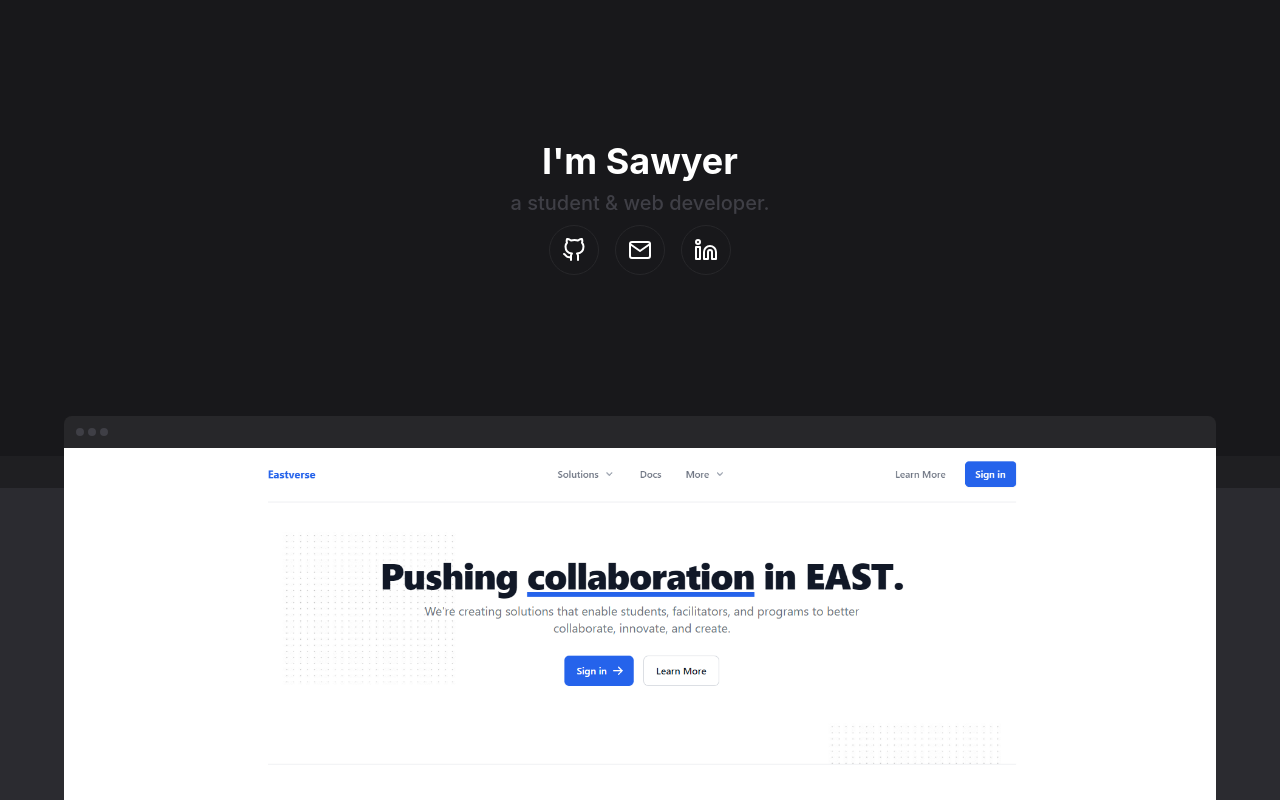
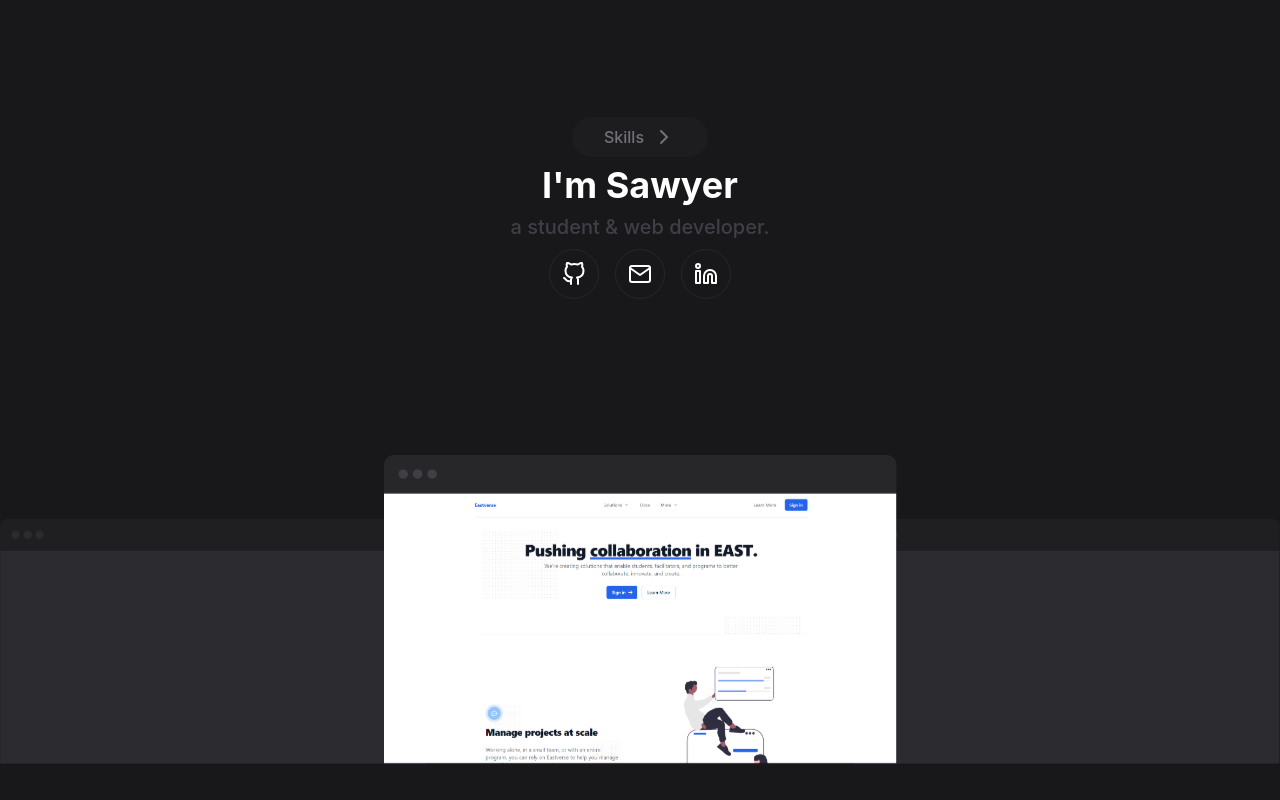
Before and after one commit to sqwyer/portfolio, a Next.js app: page / in a window 1280 px wide. Built offline with nearby package versions, Linux system fonts and the light colour scheme.

Commit message:
Create functional slider

```diff
--- a/package.json
+++ b/package.json
@@ -12,7 +12,8 @@
 		"next": "12.2.0",
 		"react": "18.2.0",
 		"react-dom": "18.2.0",
-		"react-feather": "^2.0.10"
+		"react-feather": "^2.0.10",
+		"swiper": "^8.3.2"
 	},
 	"devDependencies": {
 		"@types/node": "18.0.0",
--- a/src/components/Slider.tsx
+++ b/src/components/Slider.tsx
@@ -1,61 +1,96 @@
+import { Swiper, SwiperSlide } from "swiper/react";
+
+import "swiper/css";
+
 import eastverse from "../../public/eastverse.png";
 import na from "../../public/na.png";
 import Image from "next/image";
 
-function open(page: string) {
-	window.open("/projects/" + page, "_self");
+import styles from "../styles/hoverimage.module.css";
+
+function HoverImage({ alt, children }: { alt: string; children: any }) {
+	return (
+		<div className={styles.hoverimage + " relative"}>
+			{children}
+			<div className="absolute top-0 left-0 bottom-0 right-0 opacity-0 bg-black/10 text-white hover:opacity-100 z-50  duration-100">
+				<h1 className="drop-shadow-lg shadow-black/50 text-xl font-bold m-auto">
+					{alt}
+				</h1>
+			</div>
+		</div>
+	);
 }
 
 export default function Slider() {
 	return (
 		<>
-			<div className="relative w-100">
-				<div
-					className="flex flex-col w-xl absolute right-1/2 mt-10 opacity-50 cursor-pointer hover:opacity-60 transition duration-75"
-					style={{ transform: "translate(-25%)" }}
+			<Swiper
+				slidesPerView={3}
+				spaceBetween={0}
+				slidesPerGroup={1}
+				loop={true}
+				loopedSlides={3}
+				centeredSlides={true}
+				loopFillGroupWithBlank={true}
+				className="mySwiper mt-auto flex"
 			>
+				<SwiperSlide
+					onClick={() => window.open("/projects/epm", "_self")}
+				>
+					<div className="flex flex-col cursor-pointer transition duration-75">
 						<div className="p-3 rounded-t-lg bg-zinc-800 flex flex-row gap-1">
 							<div className="p-1 bg-zinc-700 rounded-full"></div>
 							<div className="p-1 bg-zinc-700 rounded-full"></div>
 							<div className="p-1 bg-zinc-700 rounded-full"></div>
 						</div>
-					<div>
-						<Image src={na} alt="thumbnail" layout="responsive" />
+						<div className="relative">
+							<HoverImage alt="Eastverse">
+								<Image
+									src={eastverse}
+									alt="thumbnail"
+									layout="responsive"
+								/>
+							</HoverImage>
 						</div>
 					</div>
-
-				<div
-					className="flex flex-col w-xl absolute left-1/2 mt-10 opacity-50 cursor-pointer hover:opacity-60 transition duration-75"
-					style={{ transform: "translate(25%)" }}
-				>
+				</SwiperSlide>
+				<SwiperSlide>
+					<div className="flex flex-col cursor-pointer transition duration-75">
 						<div className="p-3 rounded-t-lg bg-zinc-800 flex flex-row gap-1">
 							<div className="p-1 bg-zinc-700 rounded-full"></div>
 							<div className="p-1 bg-zinc-700 rounded-full"></div>
 							<div className="p-1 bg-zinc-700 rounded-full"></div>
 						</div>
-					<div>
-						<Image src={na} alt="thumbnail" layout="responsive" />
+						<div className="relative">
+							<HoverImage alt="Coming Soon">
+								<Image
+									src={na}
+									alt="thumbnail"
+									layout="responsive"
+								/>
+							</HoverImage>
 						</div>
 					</div>
-
-				<div
-					className="flex flex-col w-xl absolute left-1/2 cursor-pointer"
-					style={{ transform: "translate(-50%)" }}
-				>
+				</SwiperSlide>
+				<SwiperSlide>
+					<div className="flex flex-col cursor-pointer transition duration-75">
 						<div className="p-3 rounded-t-lg bg-zinc-800 flex flex-row gap-1">
 							<div className="p-1 bg-zinc-700 rounded-full"></div>
 							<div className="p-1 bg-zinc-700 rounded-full"></div>
 							<div className="p-1 bg-zinc-700 rounded-full"></div>
 						</div>
-					<div onClick={() => open("epm")}>
+						<div className="relative">
+							<HoverImage alt="Coming Soon">
 								<Image
-							src={eastverse}
+									src={na}
 									alt="thumbnail"
 									layout="responsive"
 								/>
+							</HoverImage>
 						</div>
 					</div>
-			</div>
+				</SwiperSlide>
+			</Swiper>
 		</>
 	);
 }
--- a/src/pages/index.tsx
+++ b/src/pages/index.tsx
@@ -1,6 +1,6 @@
 import type { NextPage } from "next";
 import Head from "next/head";
-import { GitHub, Linkedin, Mail } from "react-feather";
+import { ChevronRight, GitHub, Linkedin, Mail } from "react-feather";
 import Slider from "../components/Slider";
 
 const Home: NextPage = () => {
@@ -14,6 +14,9 @@ const Home: NextPage = () => {
 
 			<div className="w-screen h-screen flex flex-col bg-zinc-900 font-inter overflow-hidden">
 				<div className="flex flex-col justify-center items-center p-4 gap-2 flex-1">
+					<div className="rounded-full bg-zinc-800/40 px-8 py-2 flex flex-row gap-2 justify-center font-medium text-zinc-500 cursor-pointer hover:bg-zinc-800/50 transition duration-75">
+						Skills <ChevronRight />
+					</div>
 					<h1 className="text-white text-4xl font-bold">
 						I&apos;m Sawyer
 					</h1>
@@ -44,7 +47,7 @@ const Home: NextPage = () => {
 						</div>
 					</div>
 				</div>
-				<div className="flex-1">
+				<div className="flex-1 justify-start">
 					<Slider />
 				</div>
 			</div>
--- /dev/null
+++ b/src/pages/test.tsx
@@ -0,0 +1,83 @@
+// Import Swiper React components
+import { Swiper, SwiperSlide } from "swiper/react";
+
+// Import Swiper styles
+import "swiper/css";
+import "swiper/css/pagination";
+import "swiper/css/navigation";
+
+// import required modules
+import { Pagination, Navigation } from "swiper";
+
+import eastverse from "../../public/eastverse.png";
+import na from "../../public/na.png";
+import Image from "next/image";
+
+export default function Test() {
+	return (
+		<>
+			<Swiper
+				slidesPerView={3}
+				spaceBetween={0}
+				slidesPerGroup={3}
+				loop={true}
+				loopFillGroupWithBlank={true}
+				pagination={{
+					clickable: true,
+				}}
+				navigation={false}
+				modules={[Pagination, Navigation]}
+				className="mySwiper"
+			>
+				<SwiperSlide>
+					<div className="flex flex-col opacity-50 cursor-pointer hover:opacity-60 transition duration-75">
+						<div className="p-3 rounded-t-lg bg-zinc-800 flex flex-row gap-1">
+							<div className="p-1 bg-zinc-700 rounded-full"></div>
+							<div className="p-1 bg-zinc-700 rounded-full"></div>
+							<div className="p-1 bg-zinc-700 rounded-full"></div>
+						</div>
+						<div>
+							<Image
+								src={na}
+								alt="thumbnail"
+								layout="responsive"
+							/>
+						</div>
+					</div>
+				</SwiperSlide>
+				<SwiperSlide>
+					<div className="flex flex-col cursor-pointer transition duration-75">
+						<div className="p-3 rounded-t-lg bg-zinc-800 flex flex-row gap-1">
+							<div className="p-1 bg-zinc-700 rounded-full"></div>
+							<div className="p-1 bg-zinc-700 rounded-full"></div>
+							<div className="p-1 bg-zinc-700 rounded-full"></div>
+						</div>
+						<div>
+							<Image
+								src={eastverse}
+								alt="thumbnail"
+								layout="responsive"
+							/>
+						</div>
+					</div>
+				</SwiperSlide>
+				<SwiperSlide>
+					<div className="flex flex-col opacity-50 cursor-pointer hover:opacity-60 transition duration-75">
+						<div className="p-3 rounded-t-lg bg-zinc-800 flex flex-row gap-1">
+							<div className="p-1 bg-zinc-700 rounded-full"></div>
+							<div className="p-1 bg-zinc-700 rounded-full"></div>
+							<div className="p-1 bg-zinc-700 rounded-full"></div>
+						</div>
+						<div>
+							<Image
+								src={na}
+								alt="thumbnail"
+								layout="responsive"
+							/>
+						</div>
+					</div>
+				</SwiperSlide>
+			</Swiper>
+		</>
+	);
+}
--- a/src/styles/globals.css
+++ b/src/styles/globals.css
@@ -9,3 +9,22 @@
 		font-family: "Inter", system-ui, sans-serif;
 	}
 }
+
+.swiper {
+	overflow: visible !important;
+	transform: translateY(40%);
+}
+
+.swiper-slide:not(.swiper-slide-active) {
+	opacity: 0.5;
+}
+
+.swiper-slide:not(.swiper-slide-active):hover {
+	opacity: 0.6;
+}
+
+.swiper-slide.swiper-slide-active {
+	transform: scale(1.2) translateY(-12.4%) !important;
+	z-index: 2;
+	opacity: 1;
+}
--- /dev/null
+++ b/src/styles/hoverimage.module.css
@@ -0,0 +1,7 @@
+.hoverimage div {
+	display: none;
+}
+
+.hoverimage:hover div {
+	display: flex;
+}
```
Also changed, not shown: 1 other file (tests, documents, lock files or other folders). Lines whose indentation alone changed are shown as unchanged.
